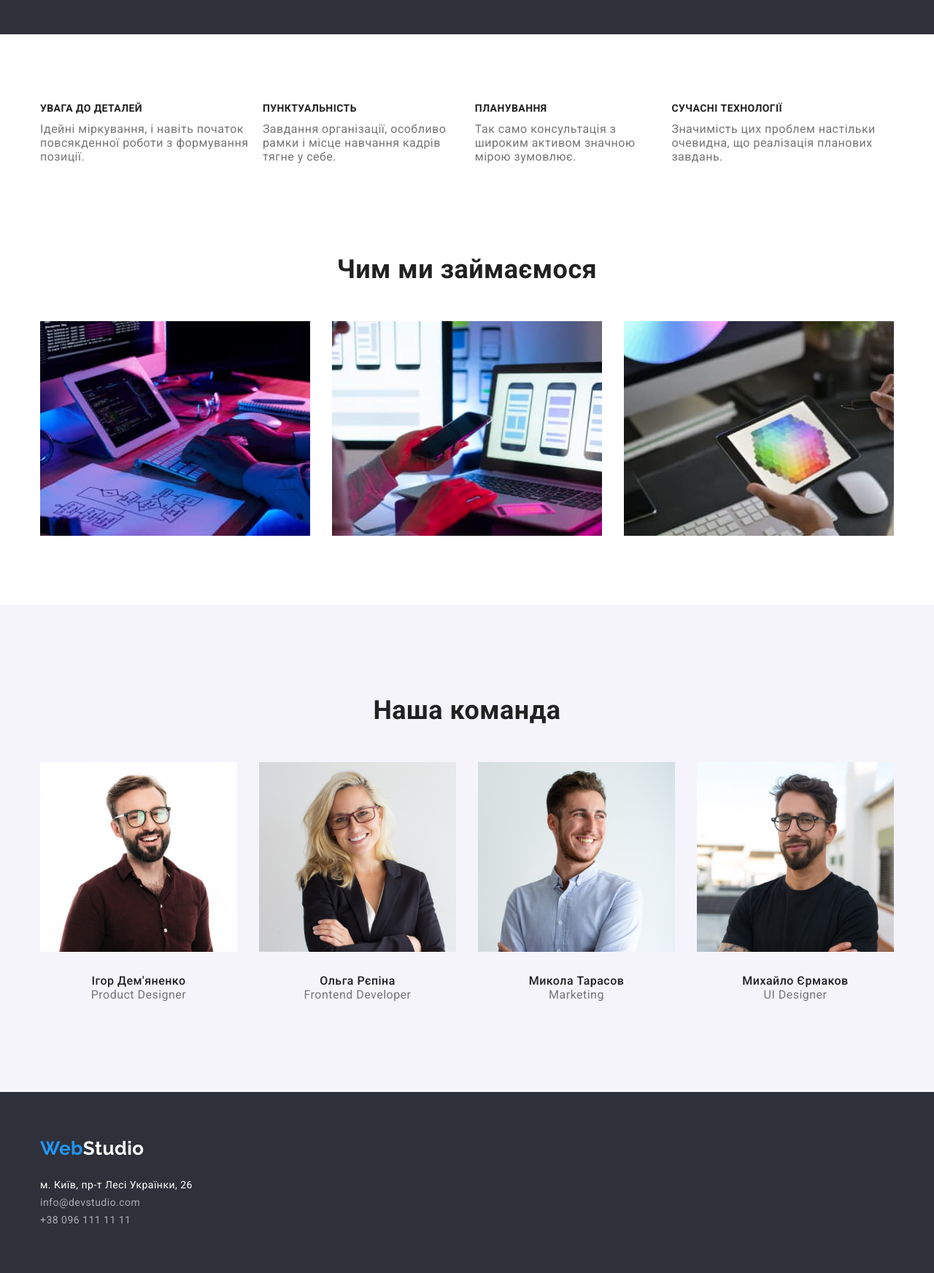
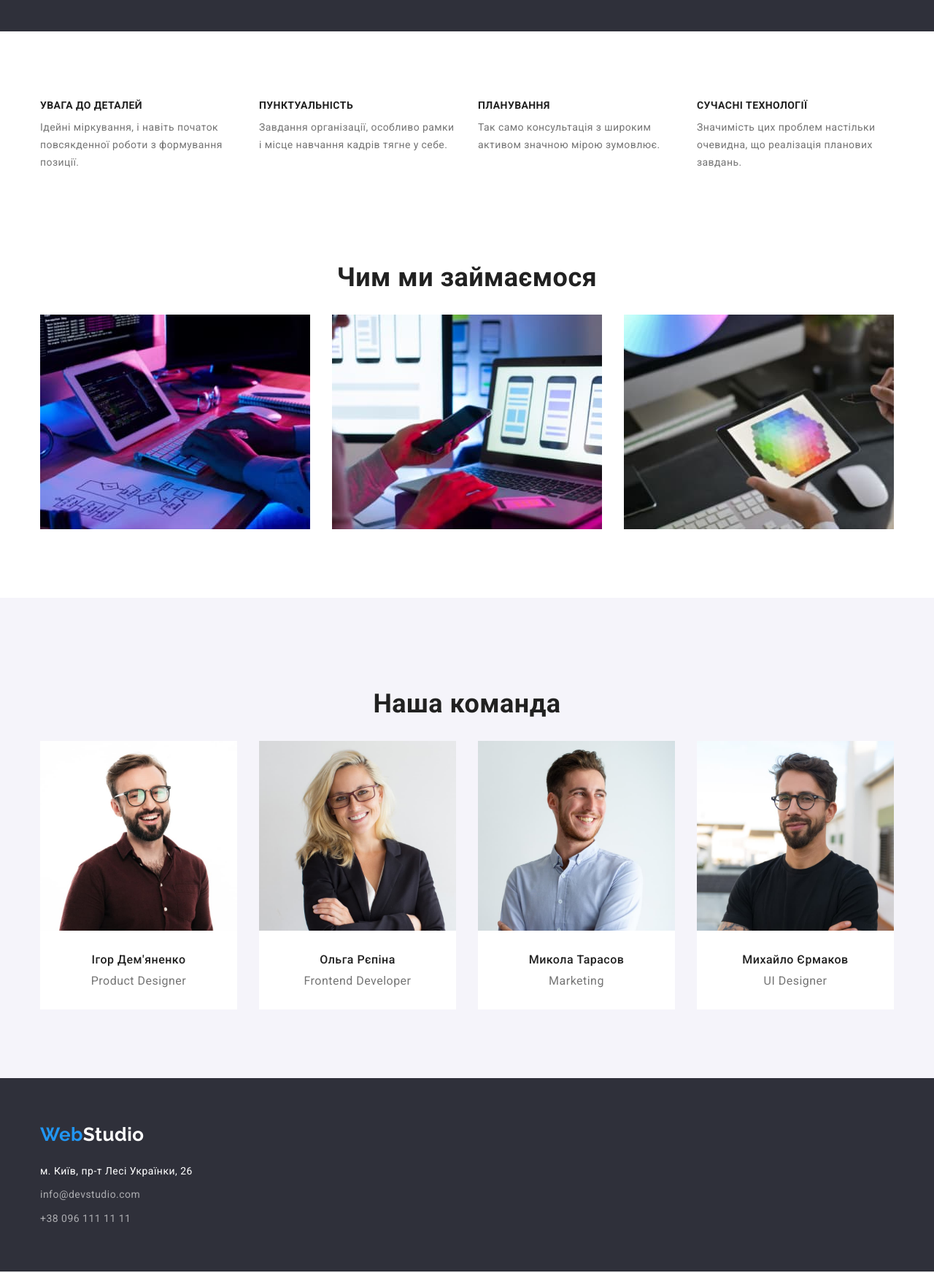
Before and after one commit to maryaleksandrova/goit-markup-hw-03, a plain HTML site: page index.html in a window 1280 px wide. Shown: the part 640-2384 px from the top of the page at 73% size. Drawn offline with nearby package versions, Linux system fonts and the light colour scheme.

Commit message:
Доопрацювання -2

```diff
--- a/css/styles.css
+++ b/css/styles.css
@@ -155,7 +155,6 @@ a {
 /* Секція */
 
 .section-title {
-    margin-bottom: 50px;
     color: var(--secondary-text-color);
 
     font-weight: 700;
@@ -176,8 +175,13 @@ a {
 
 .feature-list {
     display: flex;
+    flex-wrap: wrap;
     margin: 0;
     padding: 0;
+    gap: 30px;
+}
+.item-feature {
+    flex-basis: calc((100% - 90px) / 4);
 }
 
 .feature-list .title {
@@ -189,12 +193,13 @@ a {
     text-transform: uppercase;
 }
 
-.text {
+.feature-list .text {
     margin-top: 10px;
     margin-bottom: 0;
     color: var(--primery-text-color);
-    font-size: 16px;
-    line-height: 1.19;
+    font-size: 14px;
+    line-height: 1.71;
+    letter-spacing: 0.03em;
 }
 
 
@@ -204,19 +209,26 @@ a {
 }
 .section-pic {
     display: flex;
+    flex-wrap: wrap;
     margin: 0;
     padding: 0;
-
+    gap: 30px;
     }
 .box-element {
+    flex-basis: calc((100% - 60px) / 3)
+}
+/* .box-element {
     margin-right: 30px;
 }
 .box-element:nth-child(3n) {
     margin-right: 0;
-}
+} */
+
 /* Наша команда */
 .workers-list {
     display: flex;
+    flex-wrap: wrap;
+    gap: 30px;
 
     margin: 0;
     padding: 0;
@@ -226,12 +238,16 @@ a {
     background: #F5F4FA;
 }
 .photo-element {
-    margin-right: 30px;
+    background: #FFFFFF;
+
+    flex-basis: calc((100% - 90px) / 4)
     }
-.photo-element:nth-child(4n) {
+
+/* .photo-element:nth-child(4n) {
     margin-right: 0;
-}
+} */
 .workers-list .title {
+    margin-bottom: 10px;
     color: var(--secondary-text-color);
     font-weight: 500;
     font-size: 16px;
@@ -253,6 +269,7 @@ a {
 .feature-subject {
 
     margin-bottom: 4px;
+    margin-top: 0;
     color: var(--secondary-text-color);
     letter-spacing: 0.06em;
 
@@ -270,15 +287,16 @@ img {
     color: var(--primery-text-color);
     font-size: 16px;
     line-height: 1.88;
+    margin: 0;
 }
 .feature-content {
     padding-left: 24px;
     padding-top: 20px;
     padding-right: 24px;
     padding-bottom: 20px;
-    border-left: 1px rgba(238, 238, 238, 1);
-    border-bottom: 1px rgba(238, 238, 238, 1);
-    border-right: 1px rgba(238, 238, 238, 1);
+    border-left: 1px solid rgba(238, 238, 238, 1);
+    border-bottom: 1px solid rgba(238, 238, 238, 1);
+    border-right: 1px solid rgba(238, 238, 238, 1);
 }
 
 .visually-hidden {
@@ -299,15 +317,16 @@ img {
     margin: 0;
     display: flex;
     flex-wrap: wrap;
+    gap: 30px;
     }
 .flex-element {
     width: 370px;
-    margin-right: 30px;
-    margin-bottom: 30px;
+    flex-basis: calc((100% - 60px) / 3)
     }
-.flex-element:nth-child(3n) {
+
+/* .flex-element:nth-child(3n) {
     margin-right: 0;
-}
+} */
 .flex-element:nth-last-child(-n + 3)
 
 /* Кнопки */
@@ -315,7 +334,7 @@ img {
     color: var(--secondary-text-color);
     background-color: #F5F4FA;
     font-family: 'Roboto', sans-serif;
-    border: 0;
+
 
 }
 .hero .button {
@@ -323,6 +342,7 @@ img {
     border-radius: 4px;
     padding: 10px 32px;
     min-width: 216px;
+    border: 0;
 
     color: var(--title-text-color);
     background-color: var(--accent-color);
@@ -418,6 +438,9 @@ img {
     margin-block-start: 0;
 
 }
+.contact-item {
+    margin-bottom: 9px;
+}
 .contact-item:last-child {
     margin-bottom: 0;
 }
--- a/index.html
+++ b/index.html
@@ -51,19 +51,19 @@
         <div class="container main-feature">
             <h2 class="visually-hidden">Наші переваги</h2>
             <ul class="feature-list">
-                <li>
+                <li class="item-feature">
                     <h3 class="title">УВАГА ДО ДЕТАЛЕЙ</h3>
                     <p class="text">Ідейні міркування, і навіть початок повсякденної роботи з формування позиції.</p>
                 </li>
-                <li>
+                <li class="item-feature">
                     <h3 class="title">ПУНКТУАЛЬНІСТЬ</h3>
                     <p class="text">Завдання організації, особливо рамки і місце навчання кадрів тягне у себе.</p>
                 </li>
-                <li>
+                <li class="item-feature">
                     <h3 class="title">ПЛАНУВАННЯ</h3>
                     <p class="text">Так само консультація з широким активом значною мірою зумовлює.</p>
                 </li>
-                <li>
+                <li class="item-feature">
                     <h3 class="title">СУЧАСНІ ТЕХНОЛОГІЇ</h3>
                     <p class="text">Значимість цих проблем настільки очевидна, що реалізація планових завдань.</p>
                 </li>
```
Lines whose indentation alone changed are shown as unchanged.
